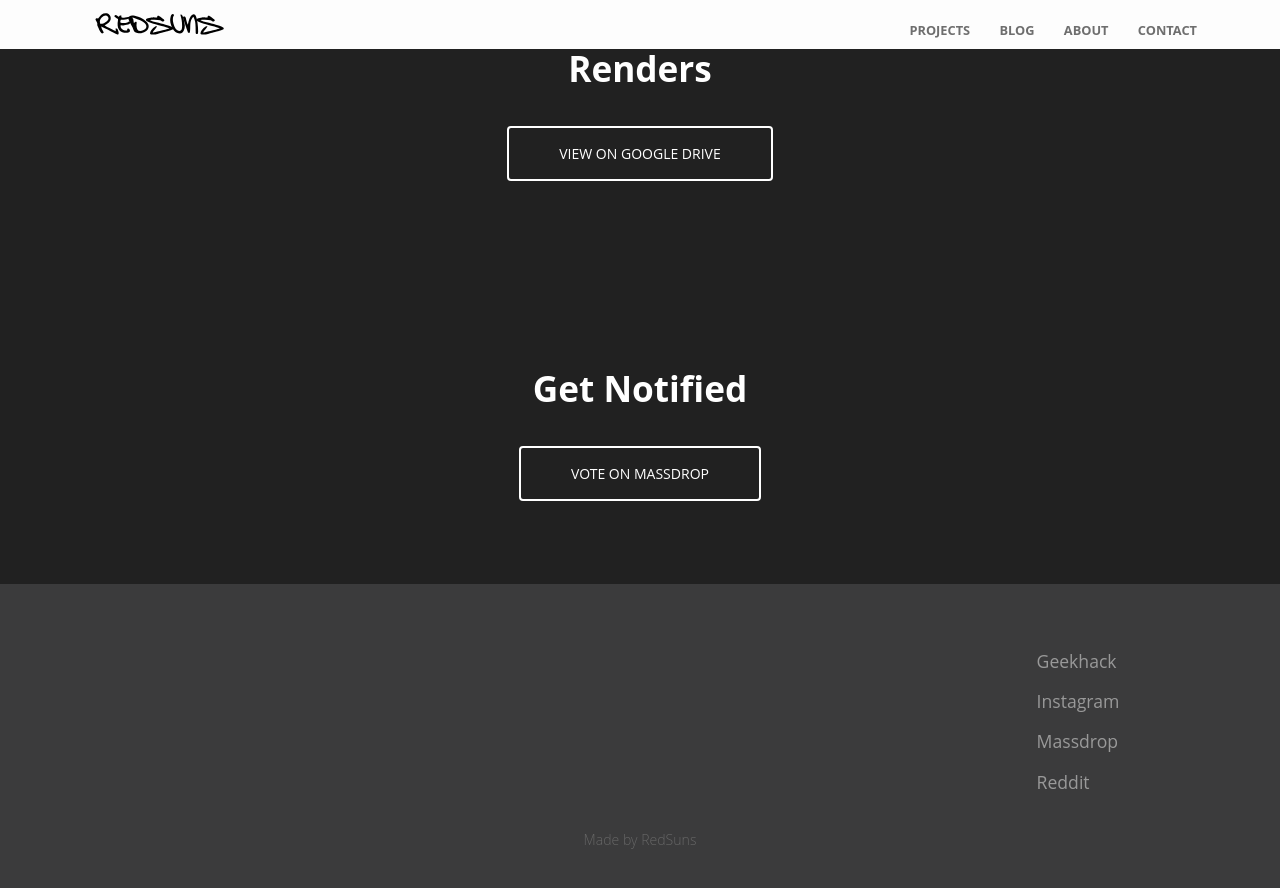
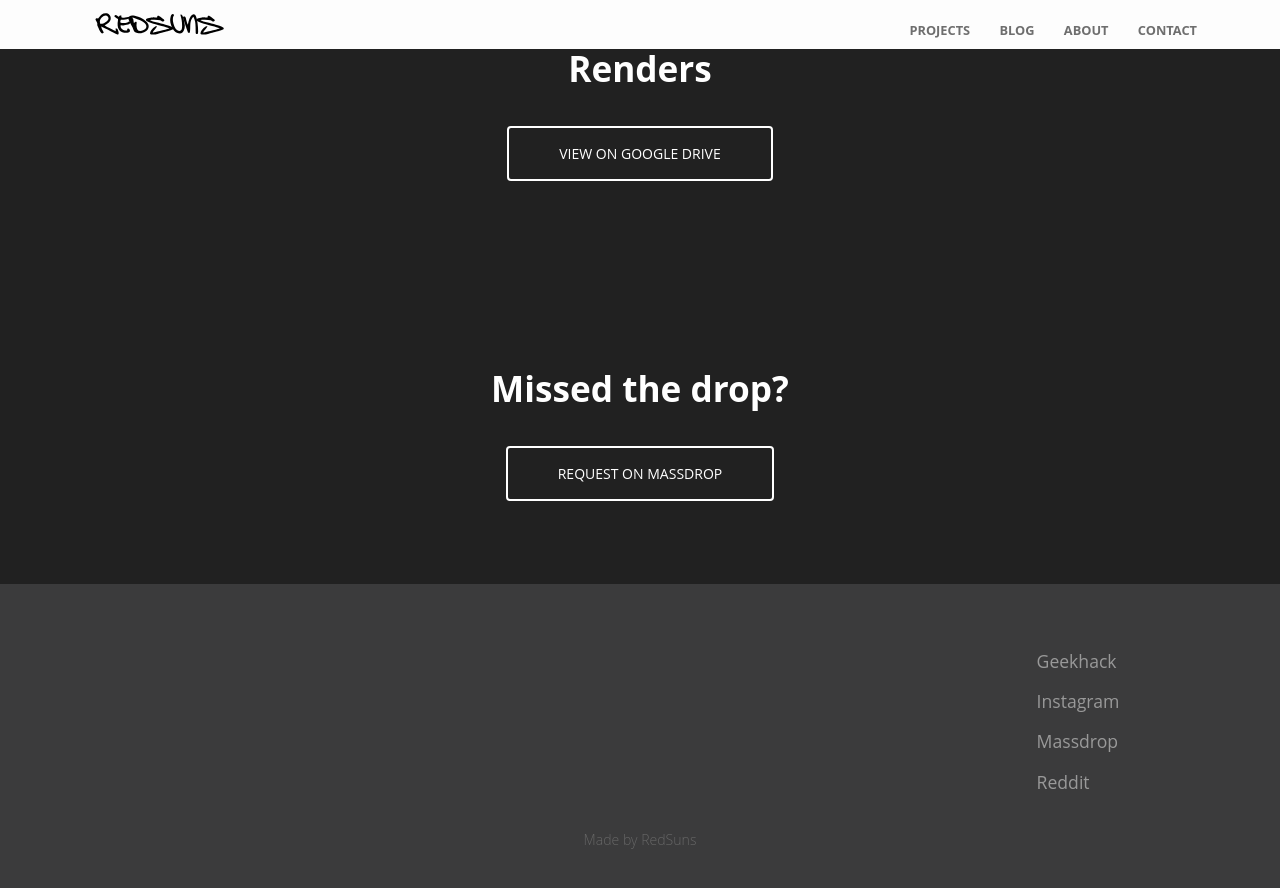
Before and after one commit to RedSunsRMK/redsunsrmk.github.io, a Jekyll site: the page built from _projects/red-samurai.html, in a window 1280 px wide and 900 px high, scrolled down 4602 px. Shown: the top 888 px of the window. Built offline with Jekyll 4.4.1, drawn with Linux system fonts in a browser that asks for light colours.

Commit message:
Update red-samurai.html

```diff
--- a/_projects/red-samurai.html
+++ b/_projects/red-samurai.html
@@ -143,7 +143,7 @@ date: 2017-06-04 12:00:00
 	</section>
 
 	<section class="bottom-cta">
-		<h2 class="editable"><strong>Get Notified</strong></h2>
-		<div class="button alt"><a href="https://www.massdrop.com/vote/GMK-Red-Samurai" target="_blank">VOTE ON MASSDROP</a></div>
+		<h2 class="editable"><strong>Missed the drop?</strong></h2>
+		<div class="button alt"><a href="https://www.massdrop.com/buy/massdrop-x-redsuns-gmk-red-samurai-keycap-set" target="_blank">REQUEST ON MASSDROP</a></div>
 	</section>
 </div>
```
